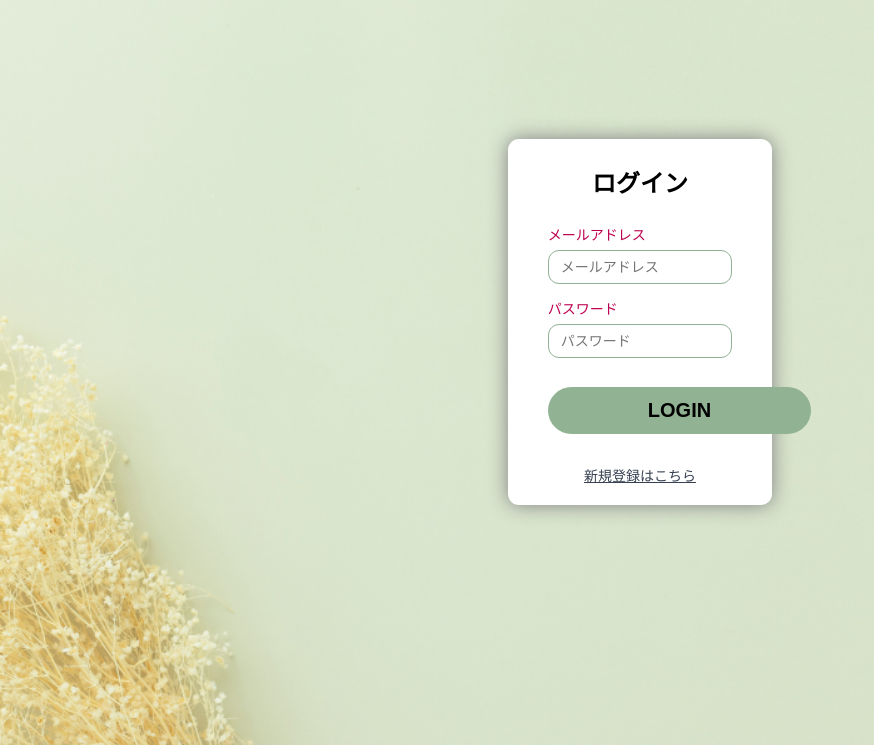
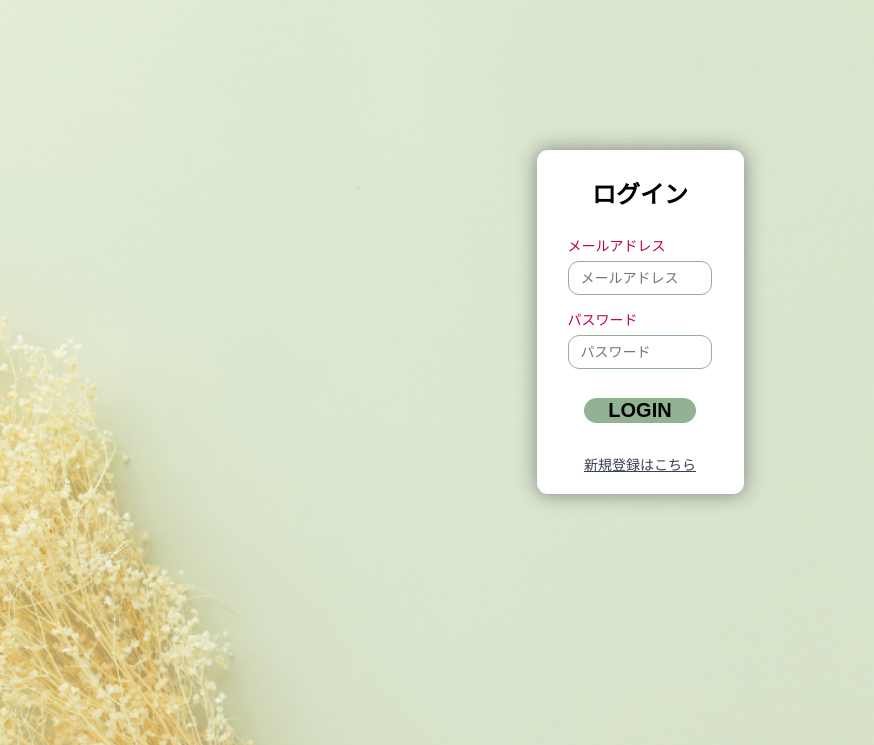
Before and after one commit to gorimax/hackathon_sns_f_team, a Flask app: page /login in a window 1280 px wide. Shown: the part 80-825 px from the top of the page, without its empty margins (0-874 px from the left). Run offline with Flask 2, Linux system fonts and the light colour scheme.

Commit message:
auth.cssボタン修正

```diff
--- a/SNSApp/static/css/auth.css
+++ b/SNSApp/static/css/auth.css
@@ -73,7 +73,7 @@ main {
 .auth-button-container {
     display: flex;
     flex-direction: column;
-    align-items: center;
+    margin: 0 auto;
 }
 
 .auth-form label {
@@ -83,7 +83,7 @@ main {
 
 /* ボタンのデザイン調整 */
 .auth-button {
-    padding: 12px 100px;
+    /* padding: 12px 100px; */
     color: black;
     background-color: #92B294;
     font-size: 20px;
@@ -91,7 +91,7 @@ main {
     border-radius: 30px;
     border: none;
     cursor: pointer;
-    margin: 15px auto 0;
+    margin-top: 15px;
 }
 
 .auth-button:hover {
```
